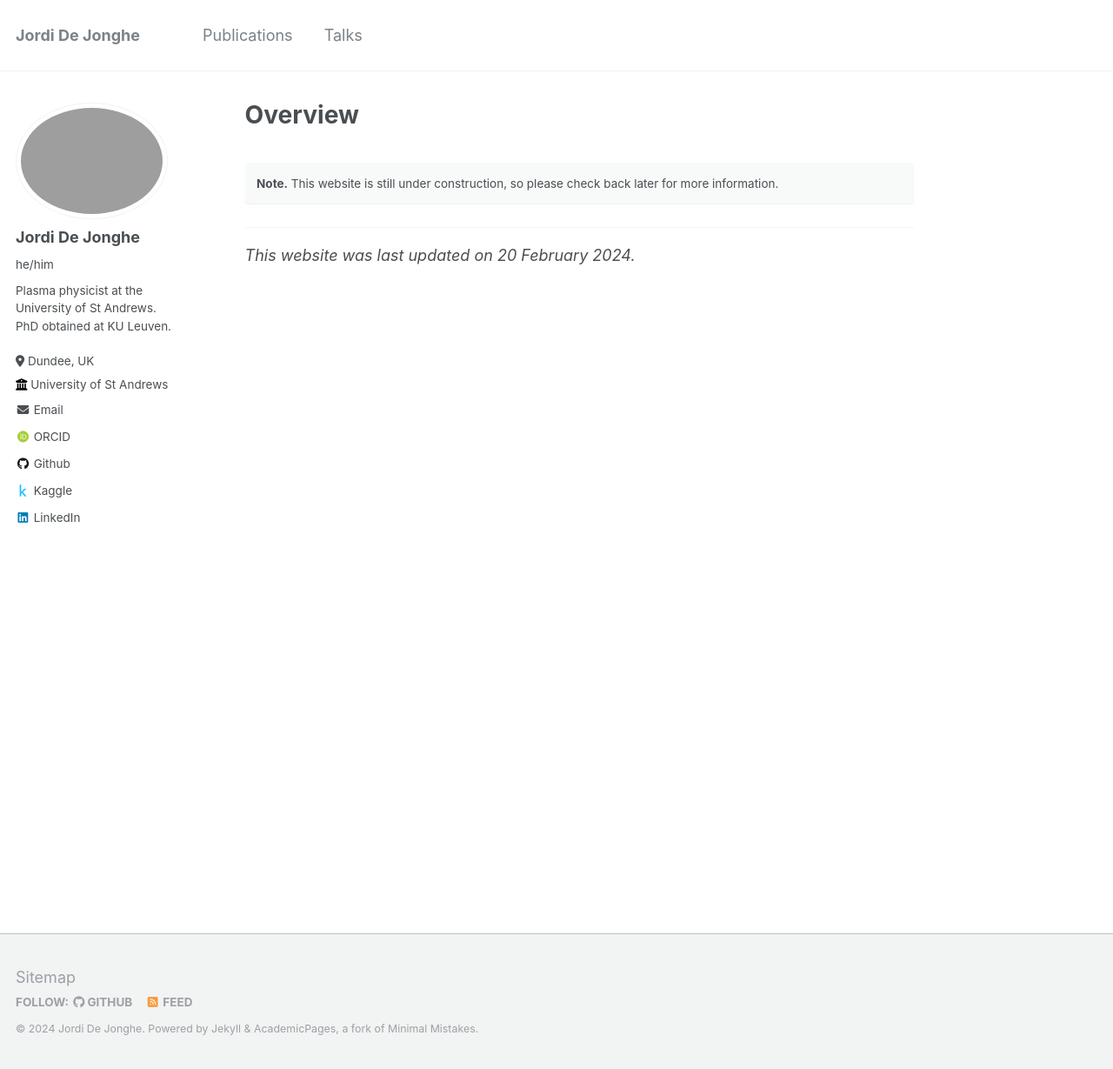
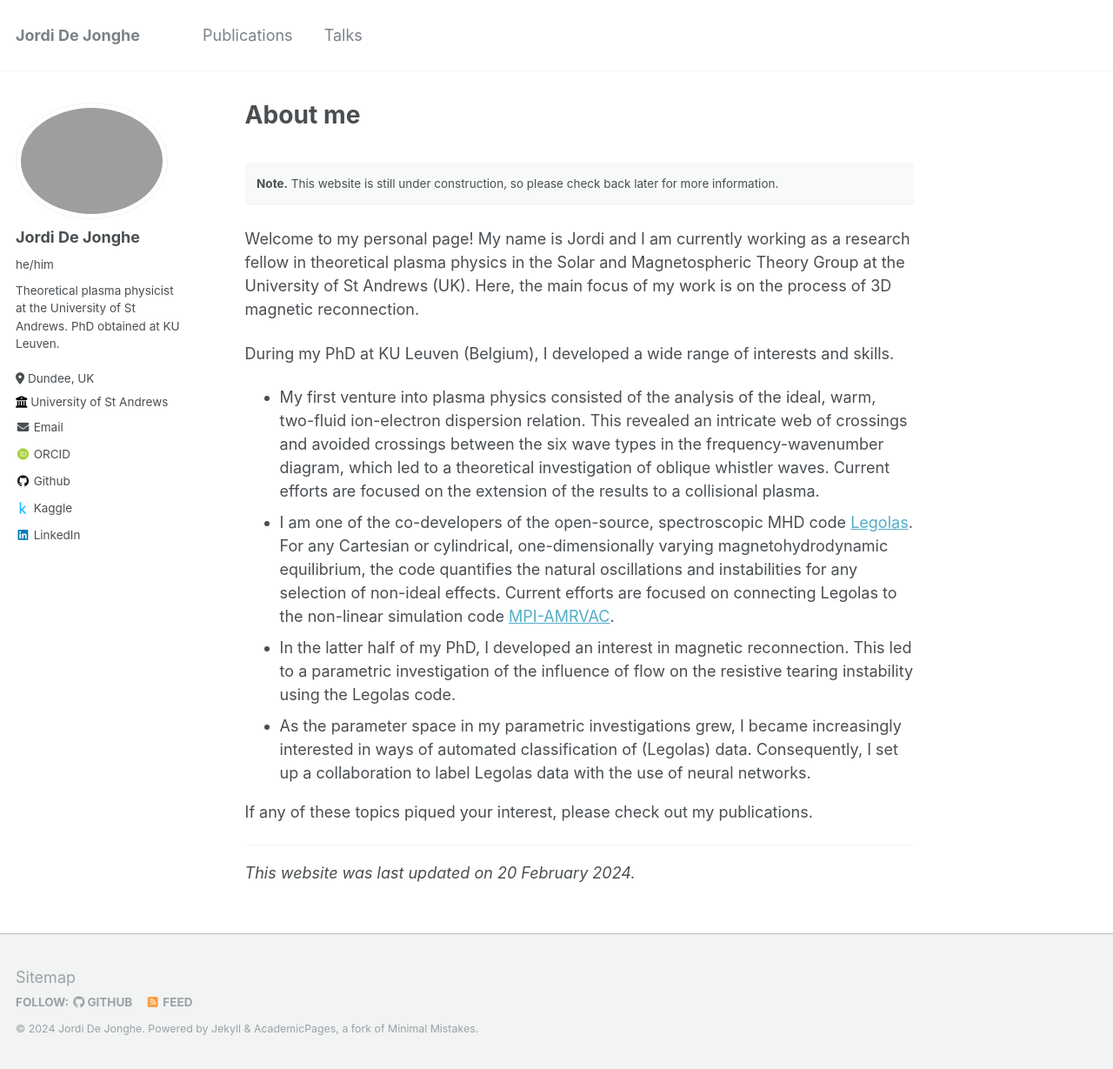
Before and after one commit to jordidj/jordidj.github.io, a Jekyll site: the page built from _pages/about.md, in a window 1280 px wide and 1229 px high. Shown: the whole window at 87% size. Built offline with Jekyll 4.4.1, drawn with Linux system fonts in a browser that asks for light colours; some web fonts are replaced.

Commit message:
frontpage overview

```diff
--- a/_config.yml
+++ b/_config.yml
@@ -24,7 +24,7 @@ author:
   avatar           : "headshot.jpg"
   name             : "Jordi De Jonghe"
   pronouns         : he/him
-  bio              : "Plasma physicist at the University of St Andrews. PhD obtained at KU Leuven."
+  bio              : "Theoretical plasma physicist at the University of St Andrews. PhD obtained at KU Leuven."
   location         : "Dundee, UK"
   employer         : "University of St Andrews"
   uri              : # URL
--- a/_pages/about.md
+++ b/_pages/about.md
@@ -1,6 +1,6 @@
 ---
 permalink: /
-title: "Overview"
+title: "About me"
 author_profile: true
 redirect_from:
   - /about/
@@ -10,5 +10,15 @@ redirect_from:
 __Note.__ This website is still under construction, so please check back later for more information.
 {: .notice}
 
+Welcome to my personal page! My name is Jordi and I am currently working as a research fellow in theoretical plasma physics in the Solar and Magnetospheric Theory Group at the University of St Andrews (UK). Here, the main focus of my work is on the process of 3D magnetic reconnection.
+
+During my PhD at KU Leuven (Belgium), I developed a wide range of interests and skills.
+* My first venture into plasma physics consisted of the analysis of the ideal, warm, two-fluid ion-electron dispersion relation. This revealed an intricate web of crossings and avoided crossings between the six wave types in the frequency-wavenumber diagram, which led to a theoretical investigation of oblique whistler waves. Current efforts are focused on the extension of the results to a collisional plasma.
+* I am one of the co-developers of the open-source, spectroscopic MHD code [Legolas](https://legolas.science). For any Cartesian or cylindrical, one-dimensionally varying magnetohydrodynamic equilibrium, the code quantifies the natural oscillations and instabilities for any selection of non-ideal effects. Current efforts are focused on connecting Legolas to the non-linear simulation code [MPI-AMRVAC](https://amrvac.org).
+* In the latter half of my PhD, I developed an interest in magnetic reconnection. This led to a parametric investigation of the influence of flow on the resistive tearing instability using the Legolas code.
+* As the parameter space in my parametric investigations grew, I became increasingly interested in ways of automated classification of (Legolas) data. Consequently, I set up a collaboration to label Legolas data with the use of neural networks.
+
+If any of these topics piqued your interest, please check out my publications.
+
 ---
 _This website was last updated on 20 February 2024._
```
